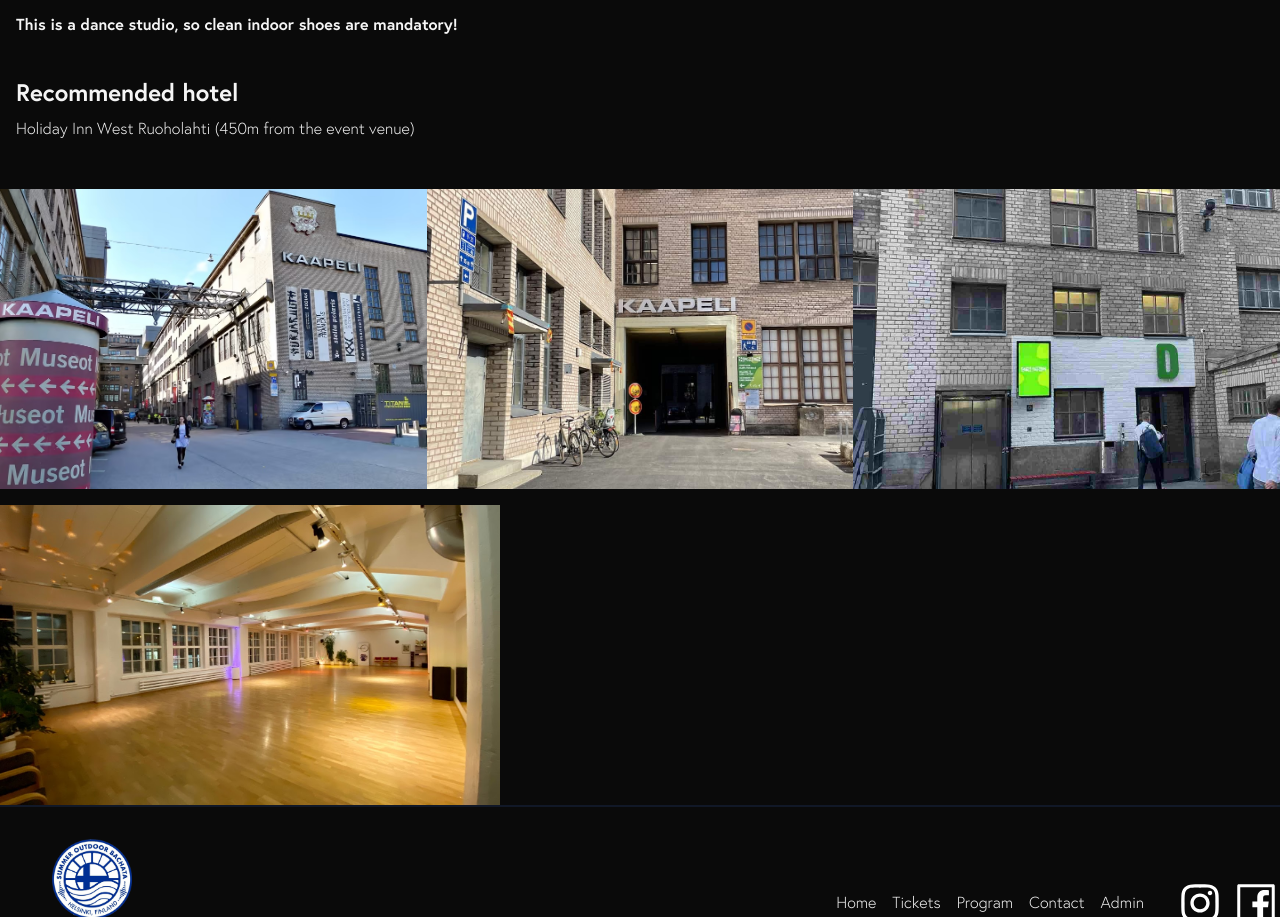
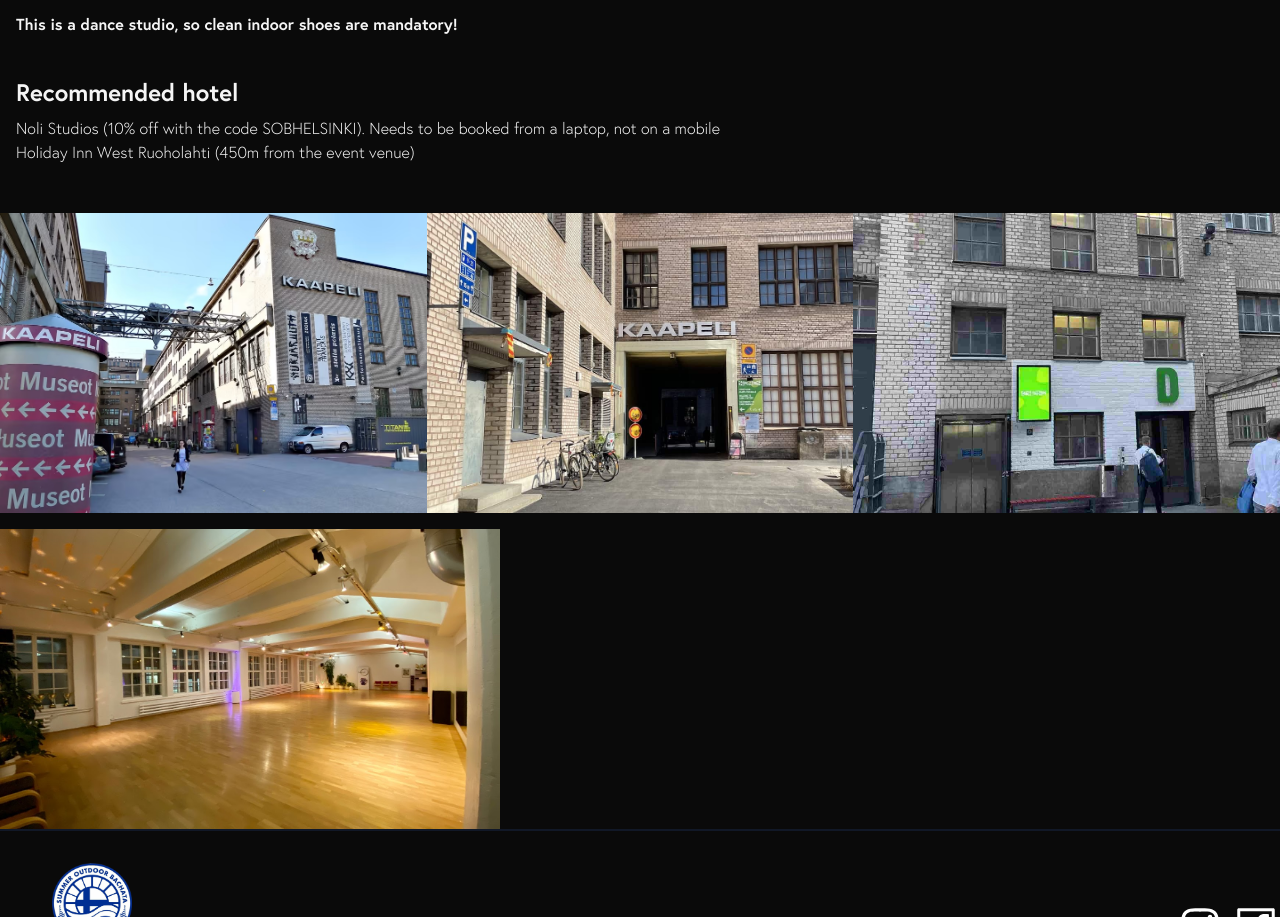
Before and after one commit to Laurent888/underground-xxl, a Next.js app: page /venue in a window 1280 px wide. Shown: the part 1285-2202 px from the top of the page. Built offline with nearby package versions, Linux system fonts and the light colour scheme.

Commit message:
update some info

```diff
--- a/src/pages/program.tsx
+++ b/src/pages/program.tsx
@@ -40,7 +40,7 @@ export default function Program() {
 
           <p className="mb-2 text-2xl font-bold italic mt-4 ">Sunday</p>
           <div className="flex flex-row">
-            <p className="font-bold mr-2">17:00 - 19:00</p>
+            <p className="font-bold mr-2">13:00 - 19:00</p>
             <p>Workshops</p>
           </div>
           <div className="flex flex-row">
--- a/src/pages/venue.tsx
+++ b/src/pages/venue.tsx
@@ -40,6 +40,7 @@ export default function Venue() {
           <p className="font-bold">This is a dance studio, so clean indoor shoes are mandatory!</p>
 
           <h3 className="font-bold mt-10 mb-2 text-2xl">Recommended hotel</h3>
+          <p>Noli Studios (10% off with the code SOBHELSINKI). Needs to be booked from a laptop, not on a mobile</p>
           <p>Holiday Inn West Ruoholahti (450m from the event venue)</p>
         </section>
 
```
